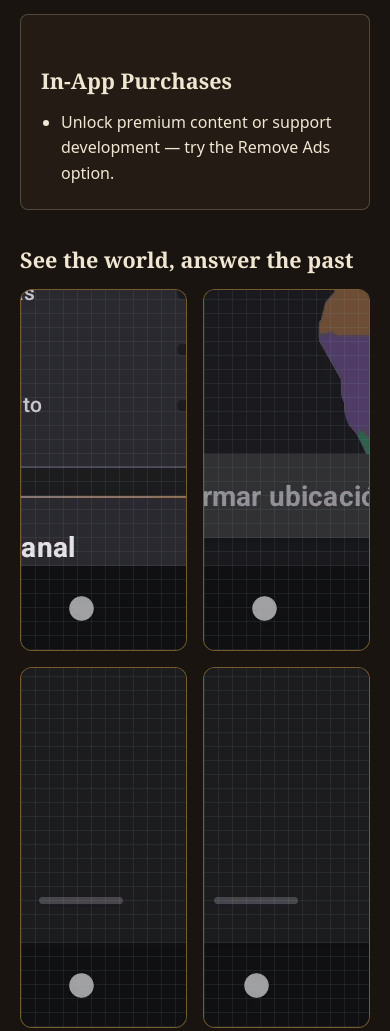
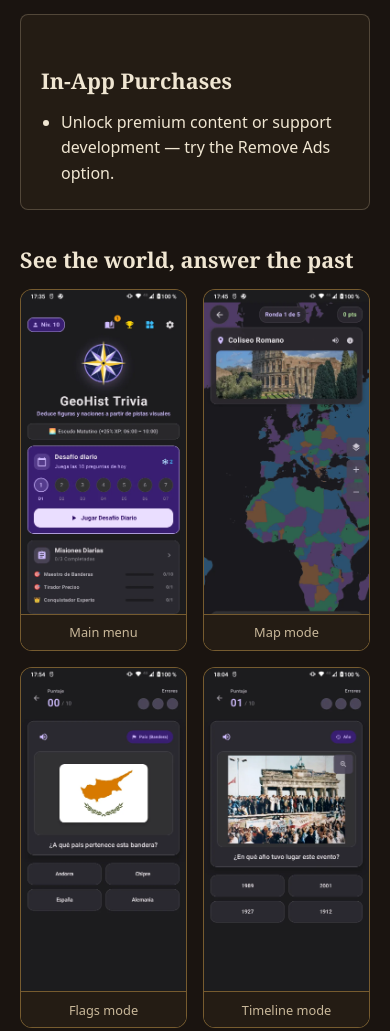
Before and after one commit to persano/persano.github.io, a website: page geohist/index.html in a window 390 px wide. Shown: the part 1527-2558 px from the top of the page. Drawn offline with Linux system fonts and the light colour scheme.

Commit message:
fix: gallery screenshots fill their phone-aspect tiles (object-fit cover)

```diff
--- a/css/base.css
+++ b/css/base.css
@@ -209,6 +209,16 @@ a:hover {
   align-items: flex-end;
   justify-content: center;
   overflow: hidden;
+}
+
+/* screenshot fills the phone-aspect tile; ~equal ratios (720/1600 vs 9/19.5) so cover barely crops */
+.gallery-tile img {
+  position: absolute;
+  inset: 0;
+  width: 100%;
+  height: 100%;
+  object-fit: cover;
+  object-position: top;
 }
 
 /* graticule texture fill: crossed low-opacity rule layers (decoration only) */
```
